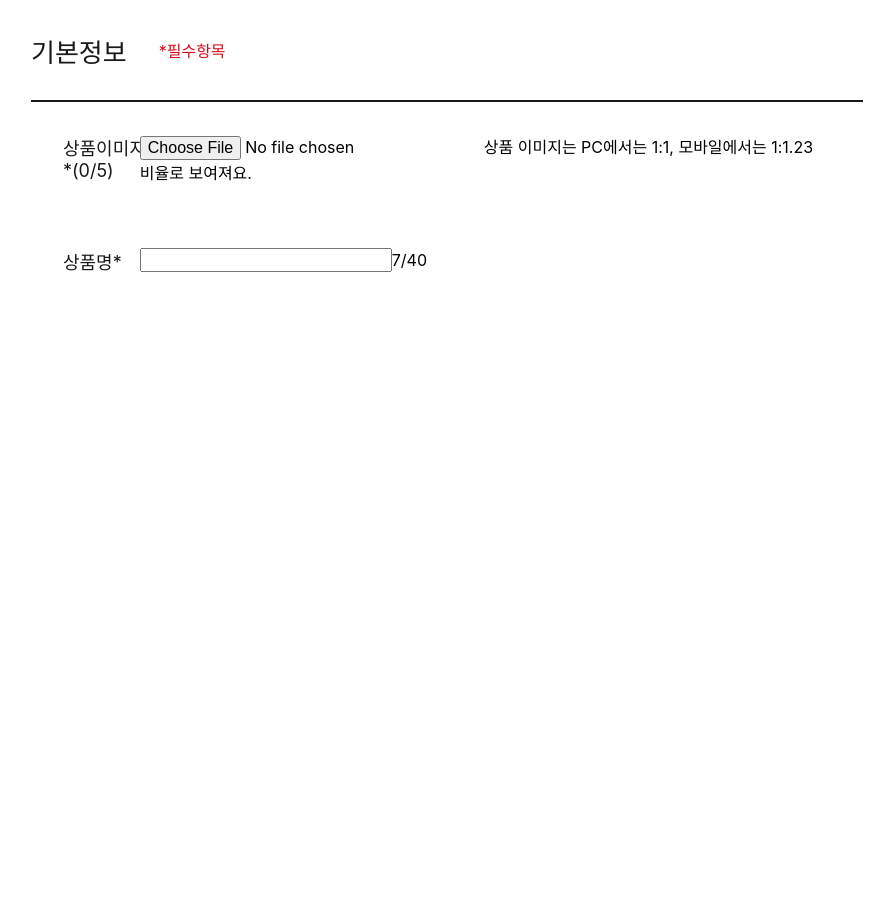
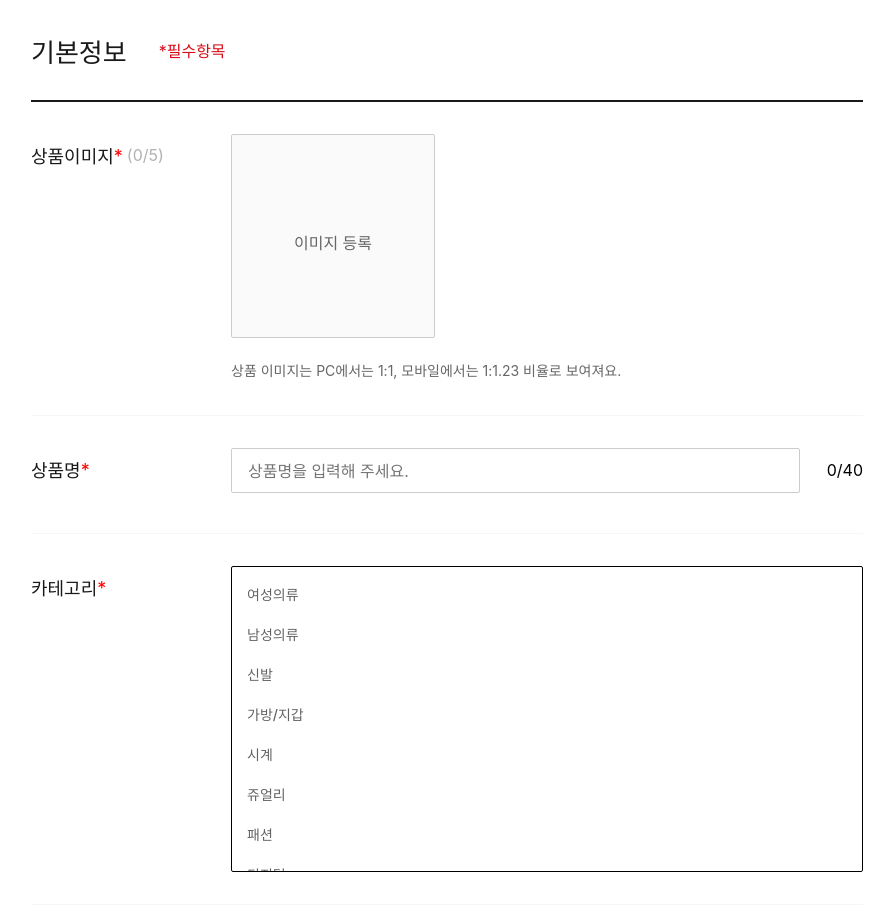
Before and after one commit to Eumjeongtae/productRegister, a React (Create React App) app: page / in a window 1280 px wide. Shown: the whole page, without its empty margins (193-1087 px from the left). Before the commit the page ends 800 px from the top, so only its background shows below. Built offline with nearby package versions, Linux system fonts and the light colour scheme; some icons are missing.

Commit message:
카테고리

```diff
--- /dev/null
+++ b/public/data/mainCategory.json
@@ -0,0 +1,50 @@
+[
+  {
+    "main": "여성의류",
+    "value":"waman"
+  },
+  {
+    "main": "남성의류",
+    "value":"man"
+  },
+  {
+    "main": "신발",
+    "value":"shoes"
+  },
+  {
+    "main": "가방/지갑",
+    "value":"bag"
+  },
+  {
+    "main": "시계",
+    "value":"watch"
+  },
+  {
+    "main": "쥬얼리",
+    "value":"jewellery"
+  },
+  {
+    "main": "패션",
+    "value":"fashion"
+  }
+  ,
+  {
+    "main": "디지털",
+    "value":"digital"
+  }
+  ,
+  {
+    "main": "가전제품",
+    "value":"electronics"
+  }
+  ,
+  {
+    "main": "스포츠",
+    "value":"sport"
+  }
+  ,
+  {
+    "main": "레저",
+    "value":"leisure"
+  }
+]
--- a/public/index.html
+++ b/public/index.html
@@ -3,6 +3,7 @@
   <head>
     <meta charset="utf-8" />
     <link rel="icon" href="%PUBLIC_URL%/favicon.ico" />
+    <link rel="stylesheet" href="//cdn.jsdelivr.net/npm/xeicon@2.3.3/xeicon.min.css">
     <meta name="viewport" content="width=device-width, initial-scale=1" />
     <meta name="theme-color" content="#000000" />
     <meta
--- a/src/App.jsx
+++ b/src/App.jsx
@@ -1,4 +1,3 @@
-import './css/Register.css';
 import './reset.css';
 import ProductRegister from './components/ProductRegister';
 
--- /dev/null
+++ b/src/components/ProductCategory.jsx
@@ -0,0 +1,46 @@
+import { useEffect, useState } from "react";
+
+export default function ProductCategory(props) {
+
+  const [mainCategory, setMainCategory] = useState([]);
+  const [middleCategory, setMiddleCategory] = useState([]);
+  const [color, setColor] = useState('');
+
+  useEffect(() => {
+    fetch(`data/mainCategory.json `)
+
+      .then((res) => res.json())
+      .then(data => {
+        setMainCategory(data)
+      })
+      .catch(() => { console.log('error') });
+
+
+  }, []);
+
+  let handleClick = (e) => {
+    setColor(e.target.value)
+  }
+  let onSecondCategory = (e) => {
+    fetch(`data/middle/${e.target.value}.json `)
+      .then((res) => res.json())
+      .then(data => {
+        console.log(data);
+        setMiddleCategory(data)
+      })
+      .catch(() => { console.log('error') });
+  }
+  return (
+    <div className={props.class}>
+      <div>
+        {mainCategory.map((v, i) =>
+          <button value={v.value} className={color === v.value ? 'on' : ''} type="button"
+            onClick={(e) => {
+              handleClick(e)
+              onSecondCategory(e)
+            }}>{v.main}
+          </button>)}
+      </div>
+    </div>
+  );
+}
--- a/src/components/ProductRegister.jsx
+++ b/src/components/ProductRegister.jsx
@@ -1,22 +1,64 @@
+import { useState } from "react";
+import '../css/Register.css';
+import ProductCategory from './ProductCategory';
+
 export default function ProductRegister() {
+
+  let [form, setForm] = useState({ 'productName': '' })
+  let [textNum, setTextNum] = useState(0);
+  let [show, setShow] = useState(false);
+
+  const handleChange = (e)=>{
+    const {name,value} = e.target;
+    setForm({ ...form, [name]: value });
+  }
+
+  let textNumCheck = (e) => {
+    let txtNum = e.target.value.length;
+    setTextNum(txtNum);
+    if (txtNum === 1) {
+      setShow(true)
+      e.target.classList.add('on')
+    } else {
+      setShow(false)
+      e.target.classList.remove('on')
+    }
+  }
+
   return (
     <form className="inner">
       <fieldset>
         <h2 className="ProductRegisterTitle">기본정보<span>*필수항목</span></h2>
         <div className="inputContainer">
-          <label>상품이미지<span>*</span><span>(0/5)</span></label>
+          <label>상품이미지<span className="red">*</span><small>(0/5)</small></label>
           <p>
-            <input type="file" />
-            <span>상품 이미지는 PC에서는 1:1, 모바일에서는 1:1.23 비율로 보여져요.</span>
+            <span id="imageInput">
+              <input type="file" accept="image/jpg, image/jpeg, image/png" multiple />
+              <i className="xi-camera"><span>이미지 등록</span></i>
+            </span>
+            <span className="imgExplain">상품 이미지는 PC에서는 1:1, 모바일에서는 1:1.23 비율로 보여져요.</span>
           </p>
         </div>
         <div className="inputContainer">
-          <label htmlFor="productNme">상품명</label>
-          <p>
-            <input type="text" id="productNme" name="productNme" />
-            <span>7/40</span>
+          <label htmlFor="productName">상품명</label>
+          <p className="nameInput">
+            <input type="text" id="productName" name="productName" value={form.productName} onChange={(e) => {
+              textNumCheck(e);
+              handleChange(e);
+            }} maxlength='40' placeholder="상품명을 입력해 주세요." />
+            <span>{textNum}/40</span>
+            <span className="notice">
+              {show && <><i className="xi-ban"></i>상품명을 입력해 주세요.</>}
+            </span>
           </p>
         </div>
+        <div className="inputContainer">
+          <label htmlFor="productName">카테고리</label>
+          <p className="productCategory">
+            <ProductCategory class='register'/>
+          </p>
+        </div>
+
 
 
       </fieldset>
--- a/src/css/Register.css
+++ b/src/css/Register.css
@@ -24,15 +24,144 @@ fieldset .inputContainer:nth-child(2) label::after {
 
 fieldset .inputContainer {
   display: flex;
-  padding: 2rem;
-  bottom: 1px solid #eee;
+  padding: 2rem 0;
+  border-bottom: 1px solid rgb(246, 246, 246);
+}
+fieldset .inputContainer p:nth-child(2) {
+  width: calc(100% - 200px);
+}
+fieldset .inputContainer input {
+  height: 45px;
+  padding: 0 1rem;
 }
 fieldset .inputContainer label {
-  width: 10%;
+  width: 200px;
   font-size: 18px;
   font-weight: 400;
   color: rgb(25, 25, 25);
+  line-height: 45px;
+}
+fieldset .inputContainer label small {
+  color: rgb(178, 178, 178);
+  font-size: 16px;
+  font-weight: 400;
+  line-height: 42px;
+  margin-left: 0.25rem;
+  vertical-align: top;
+}
+fieldset .inputContainer label span {
+  color: red;
 }
 fieldset .inputContainer label:after {
   content: "*";
+  color: red;
+}
+fieldset .inputContainer #imageInput {
+  display: block;
+  width: 202px;
+  height: 202px;
+  position: relative;
+  border-radius: 2px;
+  border: 1px solid rgb(204, 204, 204);
+  background: rgb(250, 250, 250);
+}
+fieldset .inputContainer #imageInput input[type=file] {
+  width: 100%;
+  height: 100%;
+  opacity: 0;
+  cursor: pointer;
+}
+fieldset .inputContainer #imageInput input::file-selector-button {
+  display: none;
+}
+fieldset .inputContainer #imageInput i {
+  position: absolute;
+  left: 50%;
+  top: 50%;
+  transform: translate(-50%, -50%);
+  color: #cfcfcf;
+  text-align: center;
+  line-height: 30px;
+  font-size: 2.5rem;
+  pointer-events: none;
+}
+fieldset .inputContainer #imageInput i span {
+  display: block;
+  color: rgb(102, 102, 102);
+  font-size: 16px;
+  margin-top: 13px;
+}
+fieldset .inputContainer .imgExplain {
+  display: block;
+  margin-top: 20px;
+  color: rgb(102, 102, 102);
+  line-height: 180%;
+  font-size: 14px;
+  font-weight: 400;
+}
+fieldset .inputContainer .nameInput {
+  display: flex;
+  flex-wrap: wrap;
+}
+fieldset .inputContainer .nameInput #productName {
+  width: 90%;
+  font-size: 16px;
+  font-weight: 400;
+  line-height: 125%;
+  color: rgb(25, 25, 25);
+  border-radius: 2px;
+  border: 1px solid rgb(204, 204, 204);
+}
+fieldset .inputContainer .nameInput #productName.on {
+  outline: 1px solid rgb(245, 126, 0) !important;
+}
+fieldset .inputContainer .nameInput span {
+  width: 10%;
+  line-height: 45px;
+  text-align: right;
+}
+fieldset .inputContainer .nameInput .notice {
+  display: block;
+  width: 100%;
+  color: rgb(245, 126, 0);
+  font-size: 14px;
+  margin-top: 0.5rem;
+  align-items: center;
+  text-align: left;
+}
+fieldset .inputContainer .nameInput .notice i {
+  margin-right: 10px;
+}
+fieldset .inputContainer .register {
+  display: flex;
+  height: 19rem;
+  overflow: hidden;
+  border-radius: 2px;
+  border: 1px solid;
+  border-width: 1px rgb(245, 126, 0);
+  background: rgb(255, 255, 255);
+}
+fieldset .inputContainer .register > div {
+  width: 33.3333%;
+  height: 100%;
+  overflow-y: auto;
+  font-size: 14px;
+  font-weight: 600;
+  color: rgb(99, 99, 99);
+  padding: 0.5rem 0;
+}
+fieldset .inputContainer .register > div button {
+  width: 100%;
+  height: 40px;
+  text-align: left;
+  line-height: 40px;
+  padding-left: 15px;
+  cursor: pointer;
+  font-weight: 500;
+}
+fieldset .inputContainer .register > div button:hover {
+  background-color: #cfcfcf;
+}
+fieldset .inputContainer .register > div button.on {
+  color: rgb(216, 12, 24);
 }/*# sourceMappingURL=Register.css.map */
--- a/src/css/Register.scss
+++ b/src/css/Register.scss
@@ -2,6 +2,8 @@
   width: 65%;
   margin: 0 auto;
 }
+
+
 
 .ProductRegisterTitle {
   height: 100px;
@@ -28,22 +30,168 @@ fieldset {
 
   .inputContainer {
     display: flex;
-    padding: 2rem;
-    bottom: 1px solid #eee;
+    padding: 2rem 0;
+    border-bottom: 1px solid rgb(246, 246, 246);
+
+    & p:nth-child(2) {
+      width: calc(100% - 200px);
+    }
+
+    input {
+      height: 45px;
+      padding: 0 1rem;
+    }
 
     label {
-      width: 10%;
+      width: 200px;
       font-size: 18px;
       font-weight: 400;
       color: rgb(25, 25, 25);
+      line-height: 45px;
+
+      small {
+        color: rgb(178, 178, 178);
+        font-size: 16px;
+        font-weight: 400;
+        line-height: 42px;
+        margin-left: 0.25rem;
+        vertical-align: top;
+      }
+
+      span {
+        color: red;
+      }
 
       &:after {
         content: '*';
+        color: red;
       }
 
 
     }
 
+    #imageInput {
+      display: block;
+      width: 202px;
+      height: 202px;
+      position: relative;
+      border-radius: 2px;
+      border: 1px solid rgb(204, 204, 204);
+      background: rgb(250, 250, 250);
 
+      input[type="file"] {
+        width: 100%;
+        height: 100%;
+        opacity: 0;
+        cursor: pointer;
+
+      }
+
+      input::file-selector-button {
+        display: none;
+      }
+
+      i {
+        position: absolute;
+        left: 50%;
+        top: 50%;
+        transform: translate(-50%, -50%);
+        color: #cfcfcf;
+        text-align: center;
+        line-height: 30px;
+        font-size: 2.5rem;
+        pointer-events: none;
+
+        span {
+          display: block;
+          color: rgb(102, 102, 102);
+          font-size: 16px;
+          margin-top: 13px;
+        }
+      }
+    }
+
+    .imgExplain {
+      display: block;
+      margin-top: 20px;
+      color: rgb(102, 102, 102);
+      line-height: 180%;
+      font-size: 14px;
+      font-weight: 400;
+    }
+
+    .nameInput {
+      display: flex;
+      flex-wrap: wrap;
+
+      #productName {
+        width: 90%;
+        font-size: 16px;
+        font-weight: 400;
+        line-height: 125%;
+        color: rgb(25, 25, 25);
+        border-radius: 2px;
+        border: 1px solid rgb(204, 204, 204);
+
+        &.on {
+          outline: 1px solid rgb(245, 126, 0) !important;
+        }
+      }
+
+      span {
+        width: 10%;
+        line-height: 45px;
+        text-align: right;
+      }
+
+      .notice {
+        display: block;
+        width: 100%;
+        color: rgb(245, 126, 0);
+        font-size: 14px;
+        margin-top: 0.5rem;
+        align-items: center;
+        text-align: left;
+
+        i {
+          margin-right: 10px;
+        }
+      }
+    }
+
+    .register{
+      display: flex;
+      height: 19rem;
+      overflow: hidden;
+      border-radius: 2px;
+      border: 1px solid;
+      border-width: 1px  rgb(245, 126, 0);
+      background: rgb(255, 255, 255);
+      &>div{
+        width: 33.3333%;
+        height: 100%;
+        overflow-y: auto;
+        font-size: 14px;
+        font-weight: 600;
+        color: rgb(99, 99, 99);
+        padding: 0.5rem 0;
+        button{
+          width: 100%;
+          height: 40px;
+          text-align:left;
+          line-height: 40px;
+          padding-left: 15px;
+          cursor: pointer;
+          font-weight: 500;
+          &:hover{
+            background-color: #cfcfcf;
+          }
+          &.on{
+            color: rgb(216, 12, 24);;
+          }
+        }
+      }
+
+    }
   }
 }
```
Also changed, not shown: public/data/middle/waman.json (added, +38 -0 lines), 1 other file (tests, documents, lock files or other folders).
